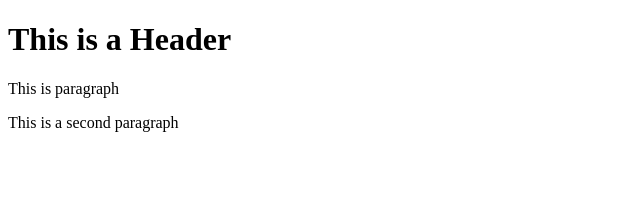
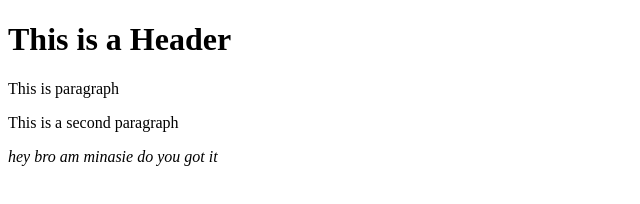
Before and after one commit to minas528/git-with-node, a website: page index.html in a window 1280 px wide. Shown: the whole page, without its empty margins (0-640 px from the left). Drawn offline with Linux system fonts and the light colour scheme.

Commit message:
forth commit

```diff
--- a/index.html
+++ b/index.html
@@ -10,5 +10,6 @@
     <h1>This is a Header</h1>
     <p>This is paragraph</p>
     <p>This is a second paragraph</p>
+    <em>hey bro am minasie do you got it</em>
 </body>
 </html>
```
Also changed, not shown: package.json (added, +20 -0 lines), 2 other files.
